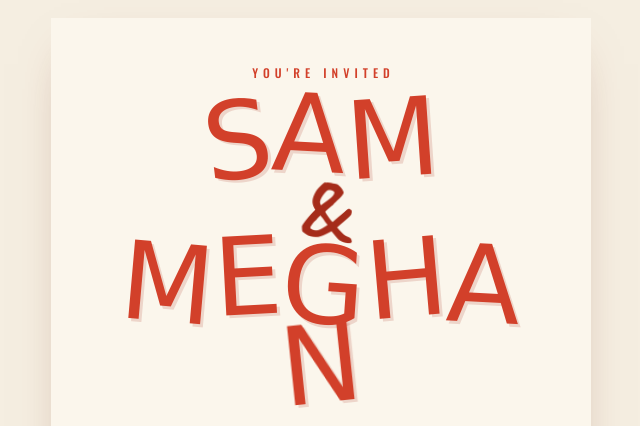
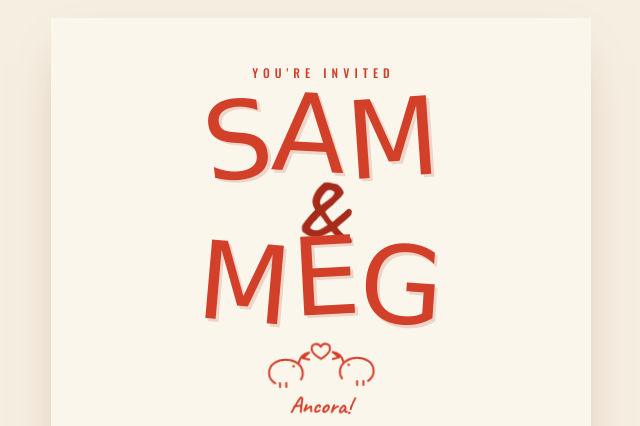
Before and after one commit to meghanmce/menu, a plain HTML site: page index.html in a window 1280 px wide. Shown: the top 426 px of the page, without its empty margins (319-959 px from the left). Drawn offline with nearby package versions, Linux system fonts and the light colour scheme; a web font is replaced by a local one.

Commit message:
shorten to 'MEG'

```diff
--- a/index.html
+++ b/index.html
@@ -221,9 +221,9 @@
         <span class="ltr" style="transform:rotate(5deg) translateY(3px);animation-delay:.15s">M</span>
         <span class="ltr" style="transform:rotate(-3deg) translateY(-4px);animation-delay:.2s">E</span>
         <span class="ltr" style="transform:rotate(4deg) translateY(5px);animation-delay:.25s">G</span>
-        <span class="ltr" style="transform:rotate(-5deg) translateY(-2px);animation-delay:.3s">H</span>
+        <!-- <span class="ltr" style="transform:rotate(-5deg) translateY(-2px);animation-delay:.3s">H</span>
         <span class="ltr" style="transform:rotate(3deg) translateY(4px);animation-delay:.35s">A</span>
-        <span class="ltr" style="transform:rotate(-6deg) translateY(-3px);animation-delay:.4s">N</span>
+        <span class="ltr" style="transform:rotate(-6deg) translateY(-3px);animation-delay:.4s">N</span> -->
       </div>
     </div>
 
```
